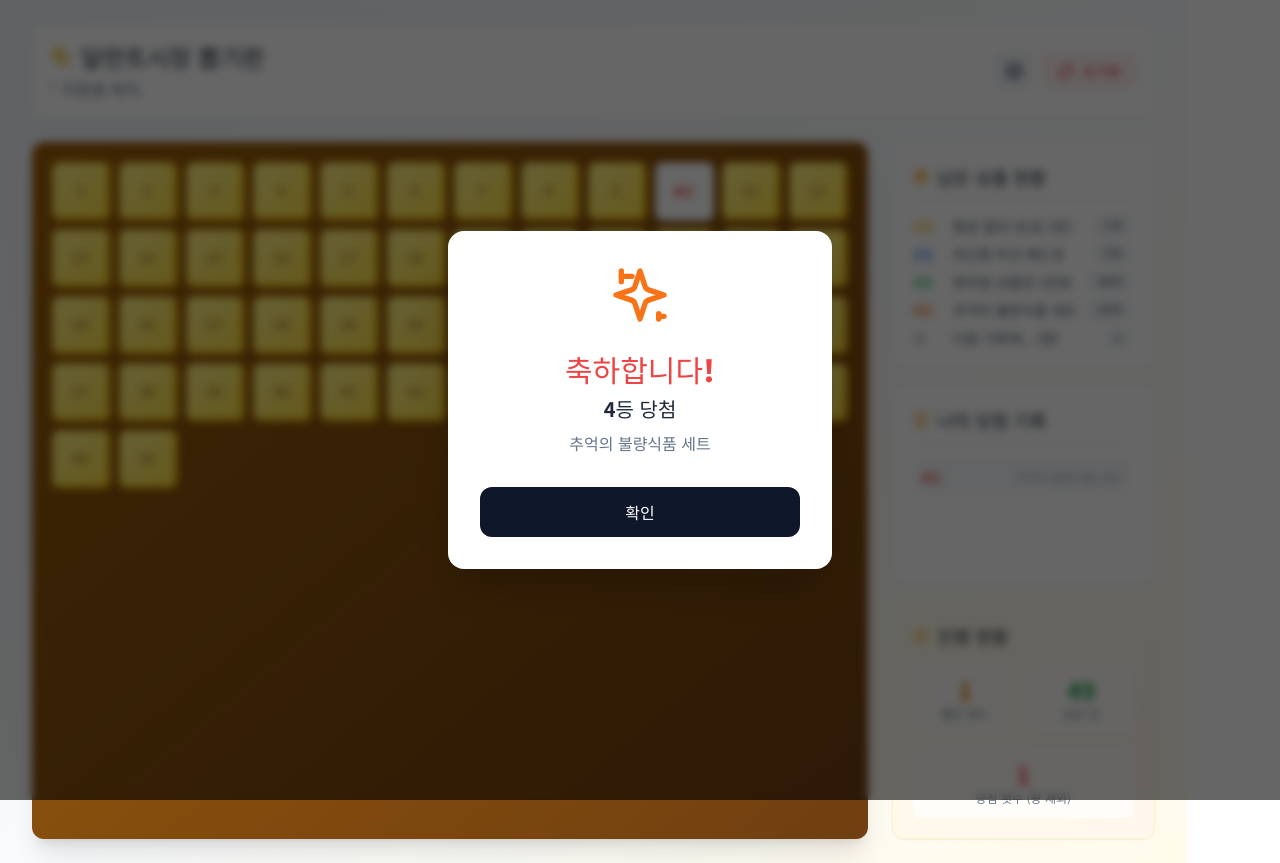
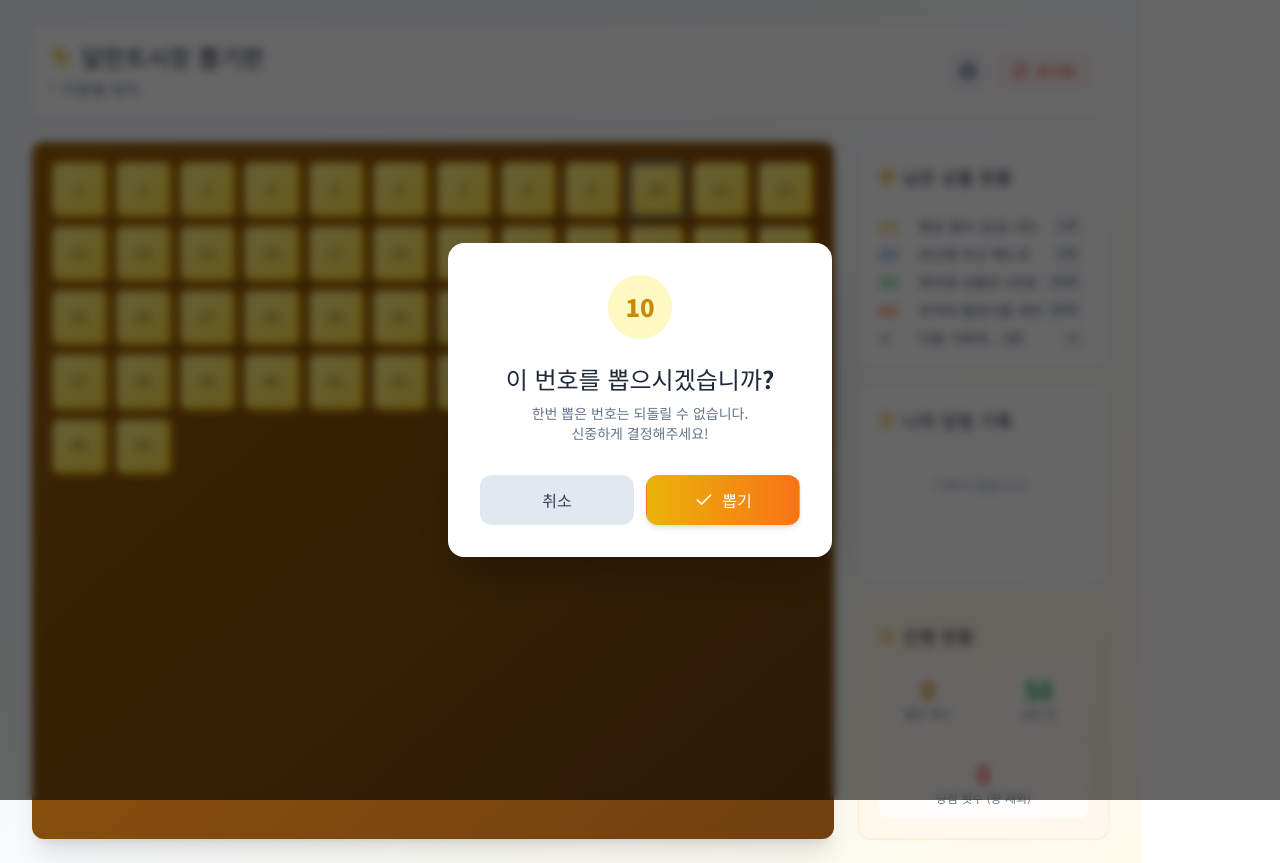
Before and after one commit to smky0311/bbokki_game, a React (Vite) app in the folder bbokki_game.client/: page / in a window 1280 px wide. Both pictures are taken after a click on the button "10". Built offline with nearby package versions, Linux system fonts and the light colour scheme.

Commit message:
제미나이 의견반영

```diff
--- a/bbokki_game.client/src/App.jsx
+++ b/bbokki_game.client/src/App.jsx
@@ -31,6 +31,9 @@ const IconPlus = ({ className }) => (
 );
 const IconTrash = ({ className }) => (
     <svg xmlnsXlink={SVG_NS} width="24" height="24" viewBox="0 0 24 24" fill="none" stroke="currentColor" strokeWidth="2" strokeLinecap="round" strokeLinejoin="round" className={className}><path d="M3 6h18" /><path d="M19 6v14c0 1-1 2-2 2H7c-1 0-2-1-2-2V6" /><path d="M8 6V4c0-1 1-2 2-2h4c1 0 2 1 2 2v2" /></svg>
+);
+const IconCheck = ({ className }) => (
+    <svg xmlnsXlink={SVG_NS} width="24" height="24" viewBox="0 0 24 24" fill="none" stroke="currentColor" strokeWidth="2" strokeLinecap="round" strokeLinejoin="round" className={className}><polyline points="20 6 9 17 4 12" /></svg>
 );
 
 // 등수별 색상 배열 (1등~10등 + 꽝)
@@ -103,6 +106,10 @@ const App = () => {
     const [isModalOpen, setIsModalOpen] = useState(false);
     const [isSettingsOpen, setIsSettingsOpen] = useState(false);
 
+    // [추가] 확인 모달 관련 상태
+    const [targetSlot, setTargetSlot] = useState(null);
+    const [isConfirmOpen, setIsConfirmOpen] = useState(false);
+
     const [tempPrizes, setTempPrizes] = useState(JSON.parse(JSON.stringify(prizes)));
     const [tempTotalSlots, setTempTotalSlots] = useState(totalSlots);
 
@@ -131,9 +138,20 @@ const App = () => {
         return winningPrize;
     };
 
+    // [수정] 슬롯 클릭 시 확인 모달 띄우기
     const handleSlotClick = (index) => {
         if (board[index].isOpen) return;
 
+        // 뽑기 전 확인을 위해 타겟 설정 및 모달 오픈
+        setTargetSlot(index);
+        setIsConfirmOpen(true);
+    };
+
+    // [추가] 실제 뽑기 실행 로직 (확인 버튼 클릭 시 실행)
+    const confirmDraw = () => {
+        if (targetSlot === null) return;
+
+        const index = targetSlot;
         const result = drawPrizeLogic();
 
         const newBoard = [...board];
@@ -144,6 +162,10 @@ const App = () => {
             p.id === result.id ? { ...p, current: p.current - 1 } : p
         );
         setPrizes(newPrizes);
+
+        // 모달 닫기
+        setIsConfirmOpen(false);
+        setTargetSlot(null);
 
         setTimeout(() => {
             setSelectedPrize(result);
@@ -400,6 +422,31 @@ const App = () => {
                 </div>
             </div>
 
+            {/* [추가] 뽑기 전 확인 모달 */}
+            {isConfirmOpen && targetSlot !== null && (
+                <div className="fixed inset-0 z-50 flex items-center justify-center p-4 bg-black/60 backdrop-blur-sm animate-in fade-in duration-200" onClick={() => setIsConfirmOpen(false)}>
+                    <div className="bg-white rounded-2xl shadow-2xl p-6 sm:p-8 max-w-sm w-full text-center transform scale-100 animate-in zoom-in-95 duration-200" onClick={e => e.stopPropagation()}>
+                        <div className="mb-6 bg-yellow-100 w-16 h-16 rounded-full flex items-center justify-center mx-auto text-yellow-600">
+                            <span className="text-2xl font-black">{board[targetSlot].number}</span>
+                        </div>
+                        <h2 className="text-xl sm:text-2xl font-bold text-slate-800 mb-2">
+                            이 번호를 뽑으시겠습니까?
+                        </h2>
+                        <p className="text-slate-500 mb-8 break-keep text-sm">
+                            한번 뽑은 번호는 되돌릴 수 없습니다.<br />신중하게 결정해주세요!
+                        </p>
+                        <div className="flex gap-3">
+                            <button onClick={() => setIsConfirmOpen(false)} className="flex-1 py-3 bg-slate-200 hover:bg-slate-300 text-slate-700 font-bold rounded-xl transition-colors">
+                                취소
+                            </button>
+                            <button onClick={confirmDraw} className="flex-1 py-3 bg-gradient-to-r from-yellow-500 to-orange-500 hover:from-yellow-600 hover:to-orange-600 text-white font-bold rounded-xl shadow-md transition-all flex items-center justify-center gap-2">
+                                <IconCheck className="w-5 h-5" /> 뽑기
+                            </button>
+                        </div>
+                    </div>
+                </div>
+            )}
+
             {/* 당첨 결과 모달 */}
             {isModalOpen && selectedPrize && (
                 <div className="fixed inset-0 z-50 flex items-center justify-center p-4 bg-black/60 backdrop-blur-sm animate-in fade-in duration-200" onClick={() => setIsModalOpen(false)}>
```
